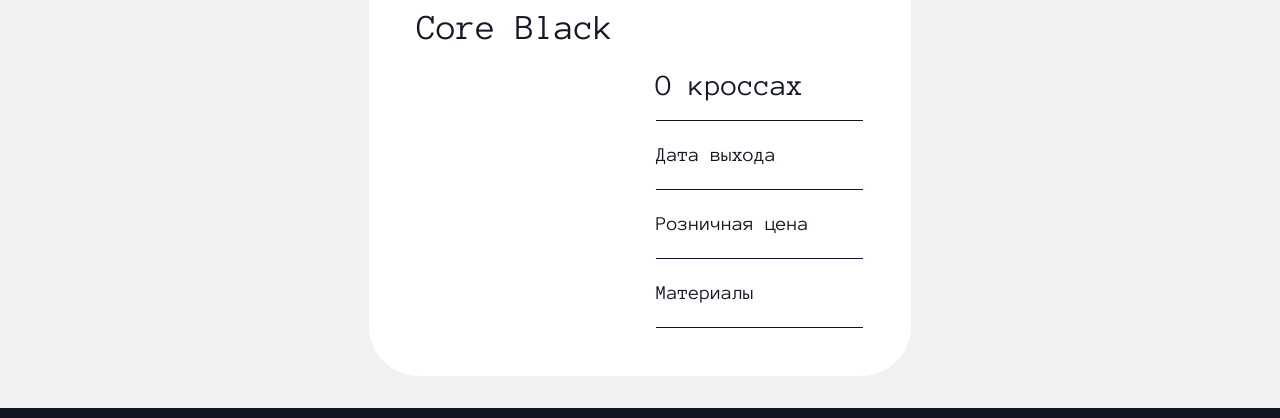
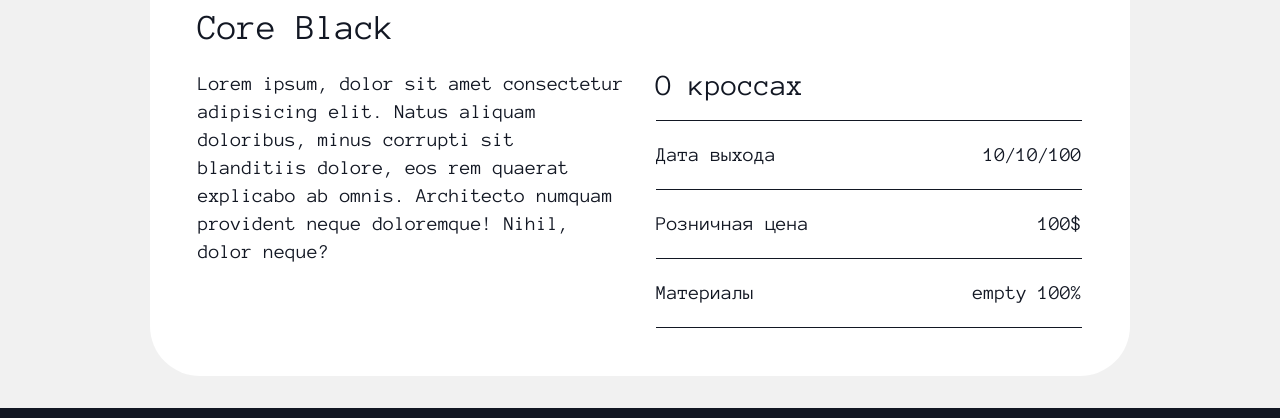
Before and after one commit to blin41k/crossyy, a plain HTML site: page pages/adidasCampus.html in a window 1280 px wide. Shown: the part 884-1302 px from the top of the page. Drawn offline with Linux system fonts and the light colour scheme.

Commit message:
Add files via upload

```diff
--- a/pages/adidasCampus.html
+++ b/pages/adidasCampus.html
@@ -41,6 +41,7 @@
 							</h3>
 							<div class="sneaker__big__additional__info">
 									<h4 class="sneaker__big__text">
+										Lorem ipsum, dolor sit amet consectetur adipisicing elit. Natus aliquam doloribus, minus corrupti sit blanditiis dolore, eos rem quaerat explicabo ab omnis. Architecto numquam provident neque doloremque! Nihil, dolor neque?
 									</h4>
 									<div class="sneaker__big__parameters">
 										<div class="sneaker__big__parameters__header">
@@ -50,18 +51,18 @@
 												<div class="sneaker__big__parameter">
 													<div class="sneaker__big__parameter__info">
 														<h4 class="sneaker__big__parameter__title">Дата выхода</h4>
-														<h4 class="sneaker__big__parameter__value"></h4>
+														<h4 class="sneaker__big__parameter__value">10/10/100</h4>
 													</div>
 													<div class="sneaker__big__parameters__line"></div>
 													<div class="sneaker__big__parameter__info">
 														<h4 class="sneaker__big__parameter__title">Розничная цена</h4>
-														<h4 class="sneaker__big__parameter__value"></h4>
+														<h4 class="sneaker__big__parameter__value">100$</h4>
 													</div>
 													<div class="sneaker__big__parameters__line"></div>
 												</div>
 												<div class="sneaker__big__parameter__info">
 													<h4 class="sneaker__big__parameter__title">Материалы</h4>
-														<h4 class="sneaker__big__parameter__value"></h4>
+														<h4 class="sneaker__big__parameter__value">empty 100%</h4>
 												</div>
 												<div class="sneaker__big__parameters__line"></div>
 									</div>
```
